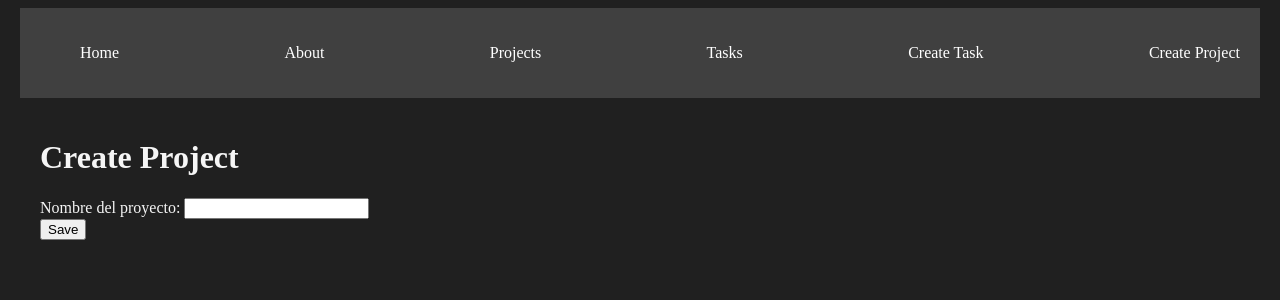
After one commit to coviedoplz/django_test, a Django app: page /create_project/ in a window 1280 px wide. The commit adds this page. Shown: the top 300 px of the page. Run offline with Django 5.2, Linux system fonts and the light colour scheme.

Commit message:
se agregan las features delete, done y también elección del proyecto al qué agregar las tareas

```diff
--- a/myapp/forms.py
+++ b/myapp/forms.py
@@ -1,5 +1,11 @@
 from django import forms
 
+from myapp.models import Project
+
 class CreateNewTask(forms.Form):
-    title = forms.CharField(label="Titulo de tarea", max_length=200)
-    description = forms.CharField(label="Descripcion de la tarea", widget=forms.Textarea)
+    title = forms.CharField(label="Titulo de tarea", max_length=200, widget=forms.TextInput(attrs={'class': 'input'}))
+    description = forms.CharField(label="Descripcion de la tarea", widget=forms.Textarea(attrs={'class': 'input'}))
+    project = forms.ChoiceField(label="selecciona un proyecto", choices=Project.objects.all().values_list('id', 'name'))
+
+class CreateNewProject(forms.Form):
+    name = forms.CharField(label="Nombre del proyecto")
--- /dev/null
+++ b/myapp/static/styles/main.css
@@ -0,0 +1,46 @@
+body {
+    background: #202020;
+    color: whitesmoke;
+}
+
+.navbar {
+    background: #404040;
+}
+
+.navbar ul {
+    display: flex;
+    justify-content: space-between;
+}
+
+.navbar ul li {
+    list-style: none;
+}
+
+.navbar ul li a {
+    color: white;
+    text-decoration: none;
+}
+
+.navbar ul li a:hover {
+    color: aquamarine;
+}
+
+.container {
+    max-width: 1200px;
+    margin: auto;
+    padding: 20px;
+}
+
+.card {
+    background: whitesmoke;
+    color: black;
+    padding: 10px;
+    margin-bottom: 2px;
+}
+
+.input {
+    background: wheat;
+    padding: 10px;
+    text-align: center;
+    display: block;
+}
--- a/myapp/templates/layouts/base.html
+++ b/myapp/templates/layouts/base.html
@@ -1,22 +1,41 @@
-<nav>
+{% load static %}
+
+<!DOCTYPE html>
+<html lang="en">
+<head>
+  <meta charset="UTF-8">
+  <meta name="viewport" content="width=device-width, initial-scale=1.0">
+  <title>Django Projects</title>
+  <link rel="stylesheet" href="{% static '/styles/main.css' %}">
+</head>
+<body>
+  <nav class="navbar container">
     <ul>
       <li>
-      <a href="/">Home</a>
+        <a href="{% url 'index' %}">Home</a>
       </li>
       <li>
-      <a href="/about">About</a>
+        <a href="{% url 'about' %}">About</a>
       </li>
       <li>
-      <a href="/projects">Projects</a>
+        <a href="{% url 'projects' %}">Projects</a>
       </li>
       <li>
-      <a href="/tasks">Tasks</a>
+        <a href="{% url 'tasks' %}">Tasks</a>
       </li>
       <li>
-      <a href="/create_task">Create Task</a>
+        <a href="{% url 'create_task' %}">Create Task</a>
+      </li>
+      <li>
+        <a href="{% url 'create_project' %}">Create Project</a>
       </li>
     </ul>
   </nav>
 
+  <main class="container">
     {% block content %}
     {% endblock %}
+  </main>
+
+</body>
+</html>
--- /dev/null
+++ b/myapp/templates/projects/create_project.html
@@ -0,0 +1,14 @@
+{% extends "layouts/base.html" %}
+
+{% block content %}
+  <h1>Create Project</h1>
+  <form method="POST">
+    {% csrf_token %}
+    {{form}}
+    <button>
+    Save
+    </button>
+</form>
+
+
+{% endblock %}
--- a/myapp/templates/projects.html
+++ b/myapp/templates/projects/projects.html
@@ -4,8 +4,10 @@
 
 <h1>Projects</h1>
 {% for project in projects %}
-<article>
-  <h1>{{project.name}}</h1>
+<article class="card">
+  <a href="{% url 'project_detail' project.id %}">
+    <h1>{{project.name}}</h1>
+  </a>
 </article>
 {% endfor %}
 
--- a/myapp/templates/create_task.html
+++ b/myapp/templates/tasks/create_task.html
@@ -3,7 +3,8 @@
 {% block content %}
 <h1>Create a new task</h1>
 
-<form action="">
+<form method="POST">
+  {% csrf_token %}
   {{form.as_p}}
 <button>
   Save
--- a/myapp/urls.py
+++ b/myapp/urls.py
@@ -2,10 +2,14 @@ from django.urls import path
 from . import views
 
 urlpatterns = [
-    path('', views.index),
-    path('about/', views.about),
-    path('hello/<str:username>', views.hello),
-    path('projects/', views.projects),
-    path('tasks/', views.tasks),
-    path('create_task/', views.create_task),
+    path('', views.index, name='index'),
+    path('about/', views.about, name='about'),
+    path('hello/<str:username>', views.hello, name='hello'),
+    path('projects/', views.projects, name='projects'),
+    path('projects/<int:id>', views.project_detail, name='project_detail'),
+    path('tasks/', views.tasks, name='tasks'),
+    path('create_task/', views.create_task, name='create_task'),
+    path('create_project/', views.create_project, name='create_project'),
+    path('delete_task/<int:id>', views.delete_task, name='delete_task'),
+    path('update_status/<int:id>', views.update_status, name='update_status'),
 ]
--- a/myapp/views.py
+++ b/myapp/views.py
@@ -1,7 +1,8 @@
 from django.http import HttpResponse
 from .models import Project, Task
-from django.shortcuts import render
-from .forms import CreateNewTask
+from django.shortcuts import redirect, render, get_object_or_404
+from .forms import CreateNewProject, CreateNewTask
+from django.contrib import messages
 
 # Create your views here.
 def index(request):
@@ -20,17 +21,49 @@ def hello(request, username):
 def projects(request):
     #projects = list(Project.objects.values())
     projects = Project.objects.all()
-    return render(request, 'projects.html', {'projects' : projects})
+    return render(request, 'projects/projects.html', {'projects' : projects})
 
 def tasks(request):
     tasks = Task.objects.all()
-    return render(request, 'tasks.html', {
+    return render(request, 'tasks/tasks.html', {
         'tasks' : tasks
     })
 
 def create_task(request):
-    print(request.GET['title'])
-    print(request.GET['description'])
-    Task.objects.create(title=request.GET['title'],
-                        description=request.GET['description'], project_id=2)
-    return render(request, 'create_task.html', {'form': CreateNewTask()})
+    if request.method == 'GET':
+        return render(request, 'tasks/create_task.html', {'form': CreateNewTask()})
+    else:
+        Task.objects.create(title=request.POST['title'],
+                            description=request.POST['description'], project_id=request.POST['project'])
+        return redirect('tasks')
+
+def create_project(request):
+    if request.method == 'GET':
+        return render(request, 'projects/create_project.html', {'form': CreateNewProject()})
+    else:
+        Project.objects.create(name=request.POST['name'])
+        return redirect('projects')
+
+def project_detail(request, id):
+
+    project = get_object_or_404(Project, id=id)
+    tasks = Task.objects.filter(project_id=id)
+    return render(request, 'projects/detail.html', {
+                   'project':project,
+                   'tasks': tasks})
+
+def delete_task(request, id):
+    if request.method == 'POST':
+        task = get_object_or_404(Task, id=id)
+        task.delete()
+        messages.success(request, 'Tarea eliminada correctamente')
+        return redirect('tasks')
+
+def update_status(request, id):
+    if request.method == 'POST':
+        task = get_object_or_404(Task, id=id)
+        task.done = True
+        task.save()
+        return redirect('tasks')
+    else:
+        return redirect('tasks')
```
Also changed, not shown: myapp/templates/index.html (+6 -1 lines), myapp/templates/projects/detail.html (added, +12 -0 lines), myapp/templates/tasks/tasks.html (renamed from myapp/templates/tasks.html, +9 -3 lines), myapp/static/ficha.png (added), 1 other file. Lines whose indentation alone changed are shown as unchanged.
